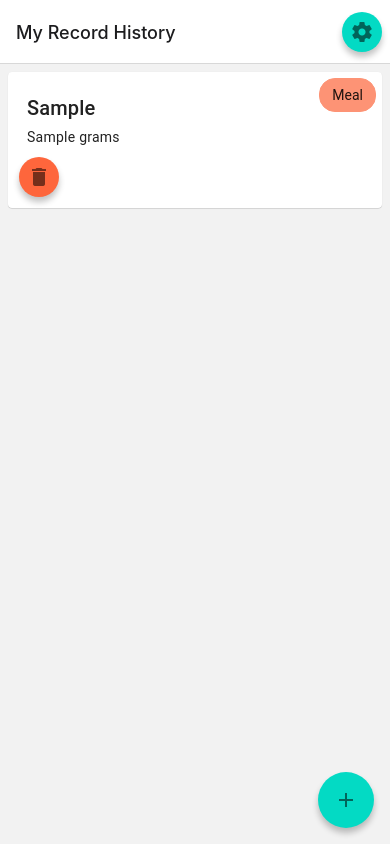
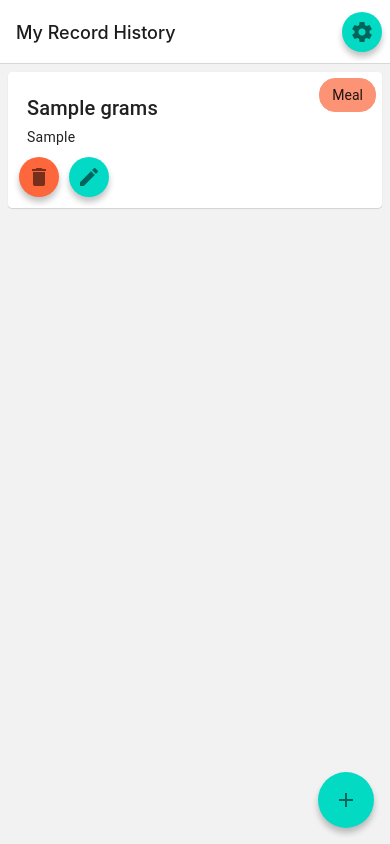
Before and after one commit to ArturWagnerBusiness/Diabetes-App-React-Native, a React Native app in the folder app/: screen /Meal in a window 390 px wide. Both pictures are taken after typing "Sample", "Sample" into the empty fields and a click on the button "ADD RECORD". Built offline with nearby package versions, Linux system fonts and the light colour scheme.

Commit message:
Added Card Button to Toggle editing options Added Edit Toggle FAB to CardOptions component

```diff
--- a/app/components/CardOptions.js
+++ b/app/components/CardOptions.js
@@ -5,8 +5,13 @@ import { COLOR } from "../pallet";
 
 export default function CardOptions(props) {
   return (
+    <>
       <FAB
-      style={styles.deletefab}
+        style={{
+          fontSize: 12,
+          backgroundColor: COLOR.COMPLEMENTARY,
+          marginRight: 10,
+        }}
         small
         icon="delete"
         onPress={() => {
@@ -14,12 +19,17 @@ export default function CardOptions(props) {
           props.setDeleteOpen(true);
         }}
       />
+      <FAB
+        style={{
+          fontSize: 12,
+          backgroundColor: props.editMode ? COLOR.COMPLEMENTARY : COLOR.PRIMARY,
+        }}
+        small
+        icon={props.editMode ? "close" : "pencil"}
+        onPress={() => {
+          props.setEditMode(!props.editMode); // Flipping the state of editMode
+        }}
+      />
+    </>
   );
 }
-
-const styles = StyleSheet.create({
-  deletefab: {
-    fontSize: 12,
-    backgroundColor: COLOR.COMPLEMENTARY,
-  },
-});
--- a/app/components/RecordItem.js
+++ b/app/components/RecordItem.js
@@ -1,6 +1,6 @@
 import React from "react";
-import { Text, View, StyleSheet } from "react-native";
-import { Button, Card, Title, Paragraph, Chip, FAB } from "react-native-paper";
+import { StyleSheet } from "react-native";
+import { Card, Title, Paragraph, Chip, FAB } from "react-native-paper";
 import { COLOR } from "../pallet";
 import CardOptions from "./CardOptions";
 
@@ -42,10 +42,10 @@ export default function RecordItem(props) {
       <Card style={styles.card}>
         <Card.Content>
           <Chip style={styles.mealchip}>Meal</Chip>
-          <Title>{props.item.value}</Title>
+          <Title>{props.item.value} grams</Title>
           <FabObj name="value" />
 
-          <Paragraph>{props.item.name} grams</Paragraph>
+          <Paragraph>{props.item.name}</Paragraph>
           <FabObj name="name" />
         </Card.Content>
         <Card.Actions>
@@ -53,6 +53,8 @@ export default function RecordItem(props) {
             itemId={props.item.id}
             setDeleteOpen={props.setDeleteOpen}
             setDeleteId={props.setDeleteId}
+            editMode={editMode}
+            setEditMode={setEditMode}
           />
         </Card.Actions>
       </Card>
@@ -76,6 +78,8 @@ export default function RecordItem(props) {
             itemId={props.item.id}
             setDeleteOpen={props.setDeleteOpen}
             setDeleteId={props.setDeleteId}
+            editMode={editMode}
+            setEditMode={setEditMode}
           />
         </Card.Actions>
       </Card>
@@ -96,6 +100,8 @@ export default function RecordItem(props) {
             itemId={props.item.id}
             setDeleteOpen={props.setDeleteOpen}
             setDeleteId={props.setDeleteId}
+            editMode={editMode}
+            setEditMode={setEditMode}
           />
         </Card.Actions>
       </Card>
@@ -127,6 +133,8 @@ export default function RecordItem(props) {
             itemId={props.item.id}
             setDeleteOpen={props.setDeleteOpen}
             setDeleteId={props.setDeleteId}
+            editMode={editMode}
+            setEditMode={setEditMode}
           />
         </Card.Actions>
       </Card>
@@ -146,6 +154,8 @@ export default function RecordItem(props) {
             itemId={props.item.id}
             setDeleteOpen={props.setDeleteOpen}
             setDeleteId={props.setDeleteId}
+            editMode={editMode}
+            setEditMode={setEditMode}
           />
         </Card.Actions>
       </Card>
--- a/app/pallet.js
+++ b/app/pallet.js
@@ -1,5 +1,5 @@
 export const COLOR = {
-  PRIMARY: "#2FB2D6",
+  PRIMARY: "#03DAC6",
   PRIMARY_DARK: "#228EA8",
   PRIMARY_LIGHT: "#56C8E6",
   COMPLEMENTARY: "#FE663C",
```
Lines whose indentation alone changed are shown as unchanged.
